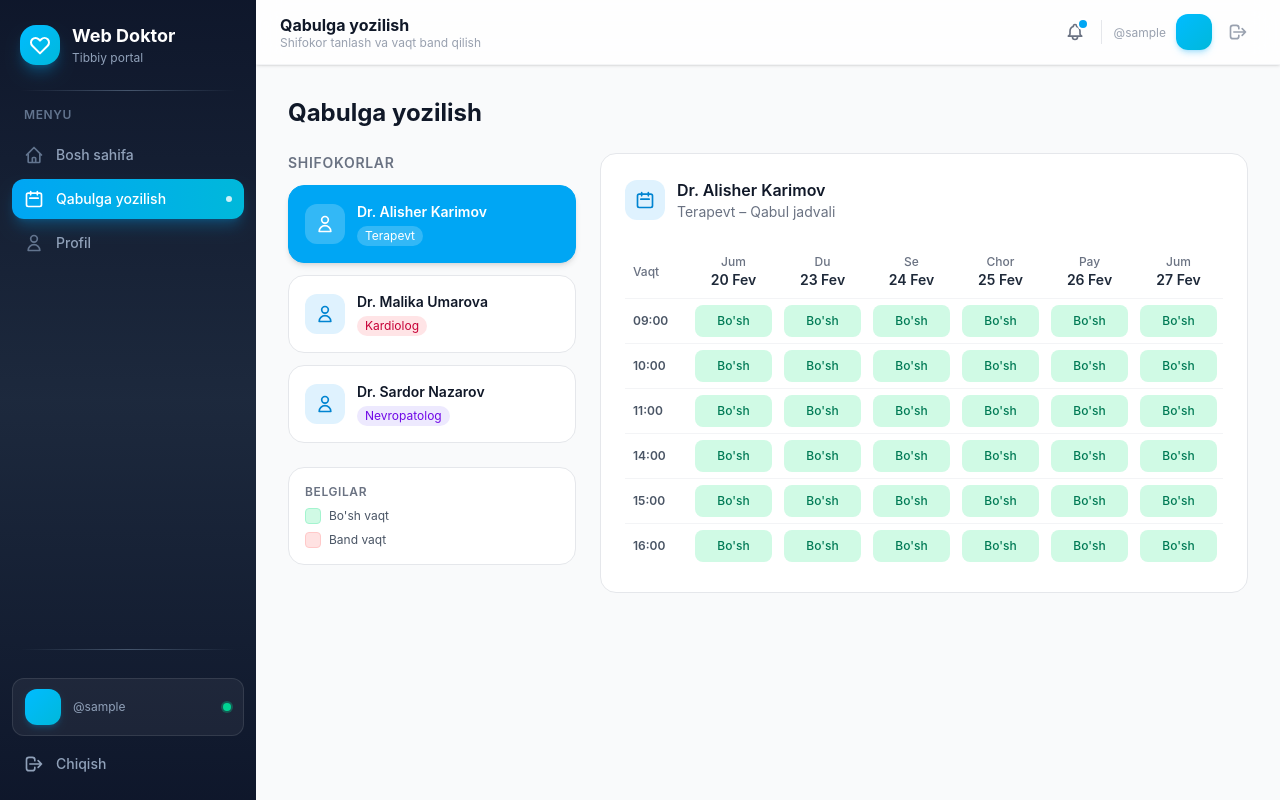
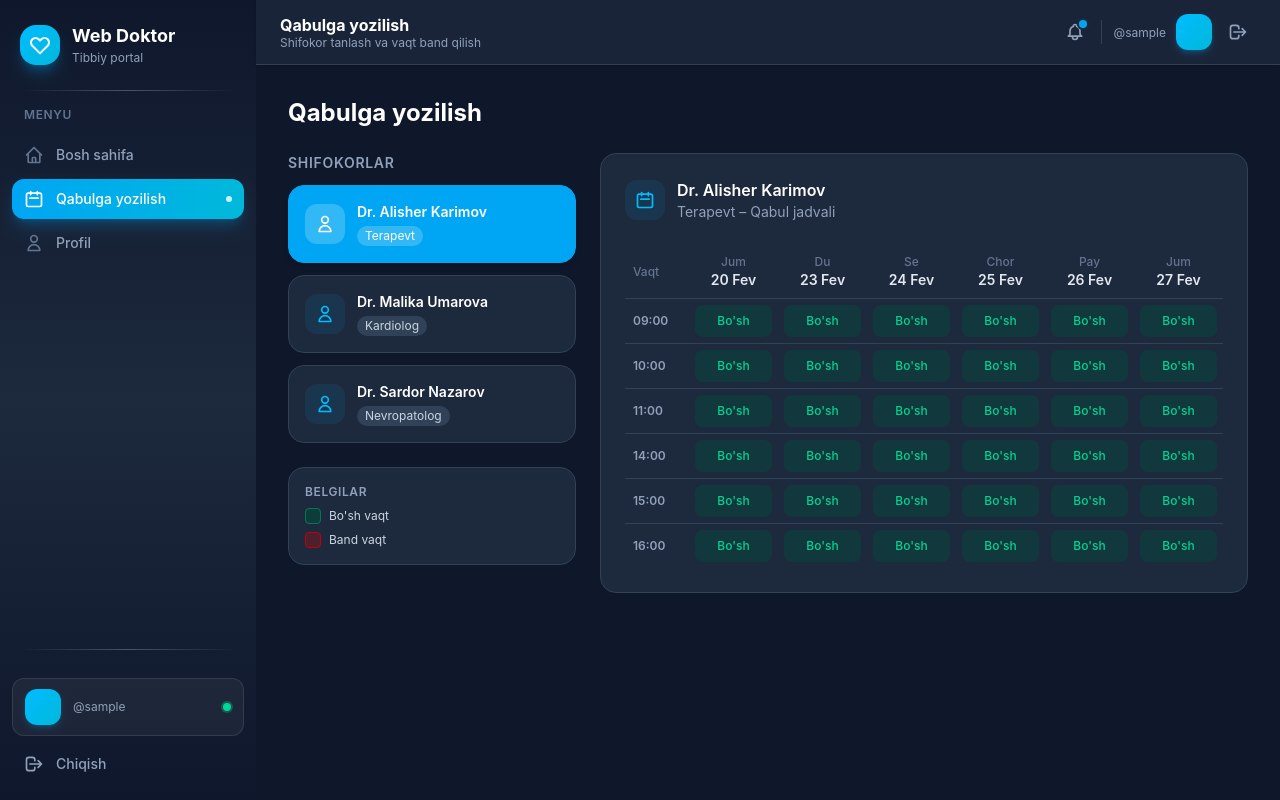
Before and after one commit to webdunyosi/web-doktor, a React (Vite) app: page /booking in a window 1280 px wide. Built offline with nearby package versions, Linux system fonts and the light colour scheme; no server answers; sample sign-in values are in the browser's storage.

Commit message:
changed design dark mode

```diff
--- a/src/components/booking/SlotGrid.jsx
+++ b/src/components/booking/SlotGrid.jsx
@@ -35,11 +35,11 @@ export default function SlotGrid({ doctor, onSelectSlot }) {
       <table className="w-full border-collapse">
         <thead>
           <tr>
-            <th className="w-16 p-2 text-xs text-gray-500 font-medium text-left">Vaqt</th>
+            <th className="w-16 p-2 text-xs text-slate-500 font-medium text-left">Vaqt</th>
             {days.map((d) => (
               <th key={formatDate(d)} className="p-2 text-center min-w-[80px]">
-                <div className="text-xs text-gray-500 font-medium">{DAY_NAMES[d.getDay()]}</div>
-                <div className="text-sm font-semibold text-gray-800">
+                <div className="text-xs text-slate-500 font-medium">{DAY_NAMES[d.getDay()]}</div>
+                <div className="text-sm font-semibold text-slate-200">
                   {d.getDate()} {MONTH_NAMES[d.getMonth()]}
                 </div>
               </th>
@@ -48,8 +48,8 @@ export default function SlotGrid({ doctor, onSelectSlot }) {
         </thead>
         <tbody>
           {TIME_SLOTS.map((time) => (
-            <tr key={time} className="border-t border-gray-100">
-              <td className="p-2 text-xs font-semibold text-gray-600 whitespace-nowrap">{time}</td>
+            <tr key={time} className="border-t border-slate-700">
+              <td className="p-2 text-xs font-semibold text-slate-400 whitespace-nowrap">{time}</td>
               {days.map((d) => {
                 const date = formatDate(d);
                 const taken = isSlotTaken(doctor.id, date, time);
@@ -60,8 +60,8 @@ export default function SlotGrid({ doctor, onSelectSlot }) {
                       onClick={() => onSelectSlot({ doctor, date, time })}
                       className={`w-full py-2 px-1 rounded-lg text-xs font-medium transition-all ${
                         taken
-                          ? 'bg-red-100 text-red-500 cursor-not-allowed'
-                          : 'bg-emerald-100 text-emerald-700 hover:bg-emerald-500 hover:text-white cursor-pointer'
+                          ? 'bg-red-900/40 text-red-400 cursor-not-allowed'
+                          : 'bg-emerald-900/40 text-emerald-400 hover:bg-emerald-500 hover:text-white cursor-pointer'
                       }`}
                     >
                       {taken ? 'Band' : "Bo'sh"}
--- a/src/components/layout/Header.jsx
+++ b/src/components/layout/Header.jsx
@@ -27,35 +27,35 @@ export default function Header() {
     .toUpperCase();
 
   return (
-    <header className="bg-white/80 backdrop-blur-md border-b border-gray-100 sticky top-0 z-40 shadow-sm">
+    <header className="bg-slate-800/80 backdrop-blur-md border-b border-slate-700 sticky top-0 z-40 shadow-sm">
       <div className="px-6 h-16 flex items-center justify-between gap-4">
         {/* Page title */}
         <div className="min-w-0">
-          <h1 className="text-base font-bold text-gray-900 leading-tight truncate">{page.title}</h1>
+          <h1 className="text-base font-bold text-white leading-tight truncate">{page.title}</h1>
           {page.subtitle && (
-            <p className="text-xs text-gray-400 leading-tight truncate hidden sm:block">{page.subtitle}</p>
+            <p className="text-xs text-slate-400 leading-tight truncate hidden sm:block">{page.subtitle}</p>
           )}
         </div>
 
         {/* Right side */}
         <div className="flex items-center gap-2 flex-shrink-0">
           {/* Notification bell */}
-          <button className="relative w-9 h-9 flex items-center justify-center rounded-xl text-gray-500 hover:text-gray-700 hover:bg-gray-100 transition-all duration-200">
+          <button className="relative w-9 h-9 flex items-center justify-center rounded-xl text-slate-400 hover:text-slate-200 hover:bg-slate-700 transition-all duration-200">
             <svg className="w-5 h-5" fill="none" viewBox="0 0 24 24" stroke="currentColor">
               <path strokeLinecap="round" strokeLinejoin="round" strokeWidth={2}
                 d="M15 17h5l-1.405-1.405A2.032 2.032 0 0118 14.158V11a6.002 6.002 0 00-4-5.659V5a2 2 0 10-4 0v.341C7.67 6.165 6 8.388 6 11v3.159c0 .538-.214 1.055-.595 1.436L4 17h5m6 0v1a3 3 0 11-6 0v-1m6 0H9" />
             </svg>
-            <span className="absolute top-1.5 right-1.5 w-2 h-2 bg-sky-500 rounded-full ring-2 ring-white" />
+            <span className="absolute top-1.5 right-1.5 w-2 h-2 bg-sky-500 rounded-full ring-2 ring-slate-800" />
           </button>
 
           {/* Divider */}
-          <div className="w-px h-6 bg-gray-200" />
+          <div className="w-px h-6 bg-slate-700" />
 
           {/* User info */}
           <div className="flex items-center gap-2.5 pl-1">
             <div className="text-right hidden sm:block">
-              <p className="text-sm font-semibold text-gray-800 leading-tight">{user?.fullName}</p>
-              <p className="text-xs text-gray-400 leading-tight">@{user?.username}</p>
+              <p className="text-sm font-semibold text-white leading-tight">{user?.fullName}</p>
+              <p className="text-xs text-slate-400 leading-tight">@{user?.username}</p>
             </div>
             <Link
               to="/profile"
@@ -69,7 +69,7 @@ export default function Header() {
           <button
             onClick={handleLogout}
             title="Chiqish"
-            className="w-9 h-9 flex items-center justify-center rounded-xl text-gray-400 hover:text-red-500 hover:bg-red-50 transition-all duration-200"
+            className="w-9 h-9 flex items-center justify-center rounded-xl text-slate-400 hover:text-red-400 hover:bg-red-500/10 transition-all duration-200"
           >
             <svg className="w-5 h-5" fill="none" viewBox="0 0 24 24" stroke="currentColor">
               <path strokeLinecap="round" strokeLinejoin="round" strokeWidth={2}
--- a/src/components/layout/Layout.jsx
+++ b/src/components/layout/Layout.jsx
@@ -3,7 +3,7 @@ import Sidebar from './Sidebar';
 
 export default function Layout({ children }) {
   return (
-    <div className="flex min-h-screen bg-gray-50">
+    <div className="flex min-h-screen bg-slate-900">
       <Sidebar />
       <div className="flex-1 flex flex-col min-w-0">
         <Header />
--- a/src/pages/BookingPage.jsx
+++ b/src/pages/BookingPage.jsx
@@ -18,21 +18,15 @@ export default function BookingPage() {
     setRefreshKey((k) => k + 1); // re-render SlotGrid to reflect booked slot
   }
 
-  const specialtyColors = {
-    Terapevt: 'bg-sky-100 text-sky-700',
-    Kardiolog: 'bg-rose-100 text-rose-700',
-    Nevropatolog: 'bg-violet-100 text-violet-700',
-  };
-
   return (
     <Layout>
       <main className="max-w-7xl mx-auto px-4 sm:px-6 lg:px-8 py-8 w-full">
-        <h1 className="text-2xl font-bold text-gray-900 mb-6">Qabulga yozilish</h1>
+        <h1 className="text-2xl font-bold text-white mb-6">Qabulga yozilish</h1>
 
         <div className="flex flex-col lg:flex-row gap-6">
           {/* Doctor list */}
           <div className="lg:w-72 flex-shrink-0">
-            <h2 className="text-sm font-semibold text-gray-500 uppercase tracking-wider mb-3">
+            <h2 className="text-sm font-semibold text-slate-400 uppercase tracking-wider mb-3">
               Shifokorlar
             </h2>
             <div className="space-y-3">
@@ -43,27 +37,27 @@ export default function BookingPage() {
                   className={`w-full text-left p-4 rounded-2xl border transition-all ${
                     selectedDoctor.id === doc.id
                       ? 'bg-sky-500 border-sky-500 text-white shadow-md'
-                      : 'bg-white border-gray-200 hover:border-sky-300 hover:shadow-sm'
+                      : 'bg-slate-800 border-slate-700 hover:border-sky-500 hover:shadow-sm'
                   }`}
                 >
                   <div className="flex items-center gap-3">
                     <div className={`w-10 h-10 rounded-xl flex items-center justify-center flex-shrink-0 ${
-                      selectedDoctor.id === doc.id ? 'bg-white/20' : 'bg-sky-100'
+                      selectedDoctor.id === doc.id ? 'bg-white/20' : 'bg-sky-500/10'
                     }`}>
-                      <svg className={`w-5 h-5 ${selectedDoctor.id === doc.id ? 'text-white' : 'text-sky-600'}`}
+                      <svg className={`w-5 h-5 ${selectedDoctor.id === doc.id ? 'text-white' : 'text-sky-400'}`}
                         fill="none" viewBox="0 0 24 24" stroke="currentColor">
                         <path strokeLinecap="round" strokeLinejoin="round" strokeWidth={2}
                           d="M16 7a4 4 0 11-8 0 4 4 0 018 0zM12 14a7 7 0 00-7 7h14a7 7 0 00-7-7z" />
                       </svg>
                     </div>
                     <div>
-                      <p className={`font-semibold text-sm ${selectedDoctor.id === doc.id ? 'text-white' : 'text-gray-900'}`}>
+                      <p className="font-semibold text-sm text-white">
                         {doc.name}
                       </p>
                       <span className={`inline-block text-xs px-2 py-0.5 rounded-full mt-0.5 ${
                         selectedDoctor.id === doc.id
                           ? 'bg-white/20 text-white'
-                          : (specialtyColors[doc.specialty] || 'bg-gray-100 text-gray-600')
+                          : 'bg-slate-700 text-slate-300'
                       }`}>
                         {doc.specialty}
                       </span>
@@ -74,31 +68,31 @@ export default function BookingPage() {
             </div>
 
             {/* Legend */}
-            <div className="mt-6 bg-white border border-gray-200 rounded-2xl p-4 space-y-2">
-              <p className="text-xs font-semibold text-gray-500 uppercase tracking-wider">Belgilar</p>
+            <div className="mt-6 bg-slate-800 border border-slate-700 rounded-2xl p-4 space-y-2">
+              <p className="text-xs font-semibold text-slate-400 uppercase tracking-wider">Belgilar</p>
               <div className="flex items-center gap-2">
-                <div className="w-4 h-4 bg-emerald-100 border border-emerald-200 rounded" />
-                <span className="text-xs text-gray-600">Bo'sh vaqt</span>
+                <div className="w-4 h-4 bg-emerald-900/50 border border-emerald-700 rounded" />
+                <span className="text-xs text-slate-300">Bo'sh vaqt</span>
               </div>
               <div className="flex items-center gap-2">
-                <div className="w-4 h-4 bg-red-100 border border-red-200 rounded" />
-                <span className="text-xs text-gray-600">Band vaqt</span>
+                <div className="w-4 h-4 bg-red-900/50 border border-red-700 rounded" />
+                <span className="text-xs text-slate-300">Band vaqt</span>
               </div>
             </div>
           </div>
 
           {/* Slot grid */}
-          <div className="flex-1 bg-white border border-gray-200 rounded-2xl p-6">
+          <div className="flex-1 bg-slate-800 border border-slate-700 rounded-2xl p-6">
             <div className="flex items-center gap-3 mb-6">
-              <div className="w-10 h-10 bg-sky-100 rounded-xl flex items-center justify-center">
-                <svg className="w-5 h-5 text-sky-600" fill="none" viewBox="0 0 24 24" stroke="currentColor">
+              <div className="w-10 h-10 bg-sky-500/10 rounded-xl flex items-center justify-center">
+                <svg className="w-5 h-5 text-sky-400" fill="none" viewBox="0 0 24 24" stroke="currentColor">
                   <path strokeLinecap="round" strokeLinejoin="round" strokeWidth={2}
                     d="M8 7V3m8 4V3m-9 8h10M5 21h14a2 2 0 002-2V7a2 2 0 00-2-2H5a2 2 0 00-2 2v12a2 2 0 002 2z" />
                 </svg>
               </div>
               <div>
-                <h2 className="font-semibold text-gray-900">{selectedDoctor.name}</h2>
-                <p className="text-sm text-gray-500">{selectedDoctor.specialty} – Qabul jadvali</p>
+                <h2 className="font-semibold text-white">{selectedDoctor.name}</h2>
+                <p className="text-sm text-slate-400">{selectedDoctor.specialty} – Qabul jadvali</p>
               </div>
             </div>
             <SlotGrid key={refreshKey} doctor={selectedDoctor} onSelectSlot={handleSelectSlot} />
```
Also changed, not shown: src/components/auth/LoginForm.jsx (+8 -8 lines), src/components/auth/RegisterForm.jsx (+6 -6 lines), src/components/booking/BookingModal.jsx (+13 -13 lines), src/components/booking/PaymentForm.jsx (+11 -11 lines), src/pages/DashboardPage.jsx (+25 -25 lines), src/pages/LoginPage.jsx (+10 -10 lines), src/pages/ProfilePage.jsx (+18 -18 lines), src/pages/RegisterPage.jsx (+6 -6 lines).
